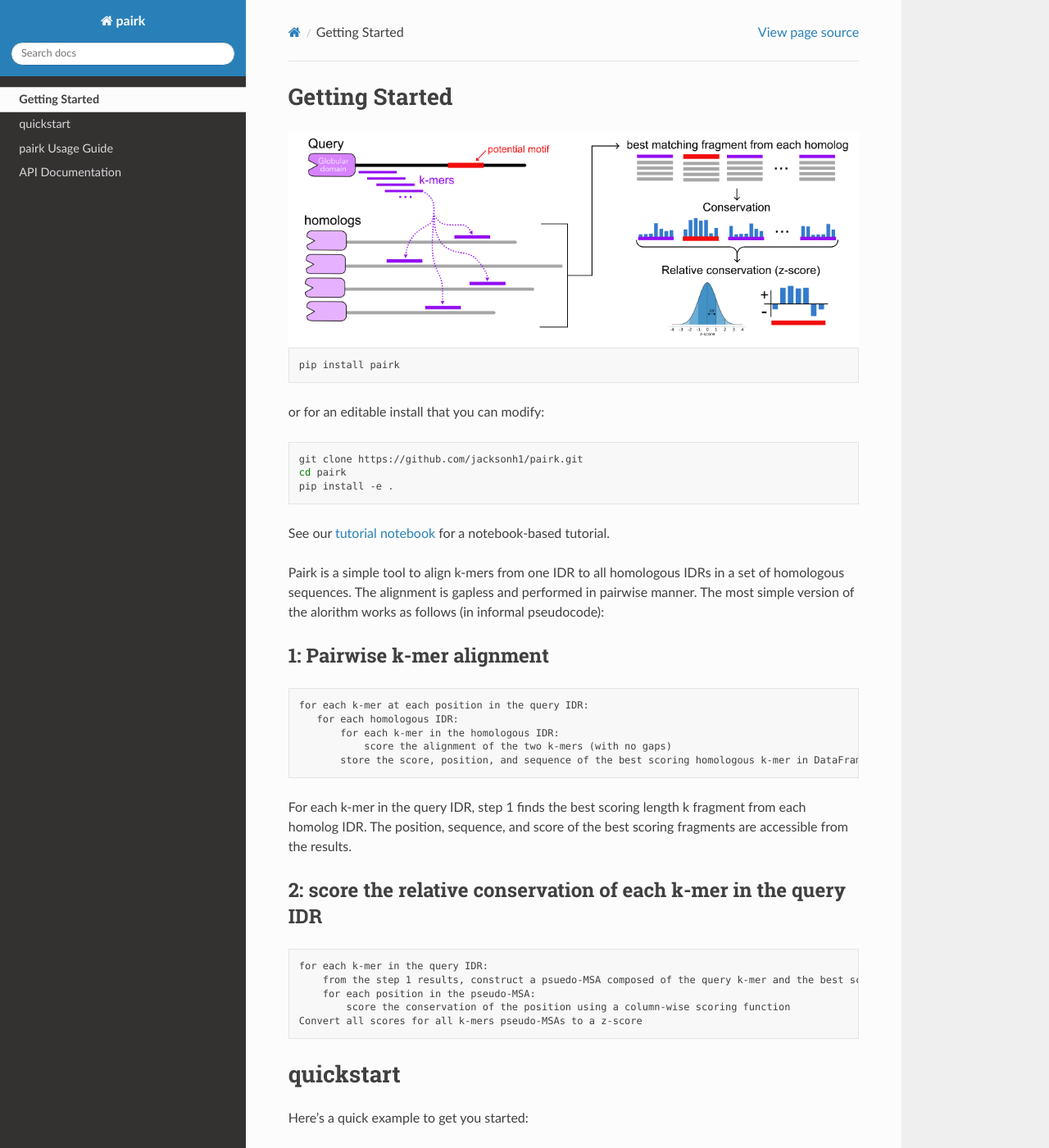
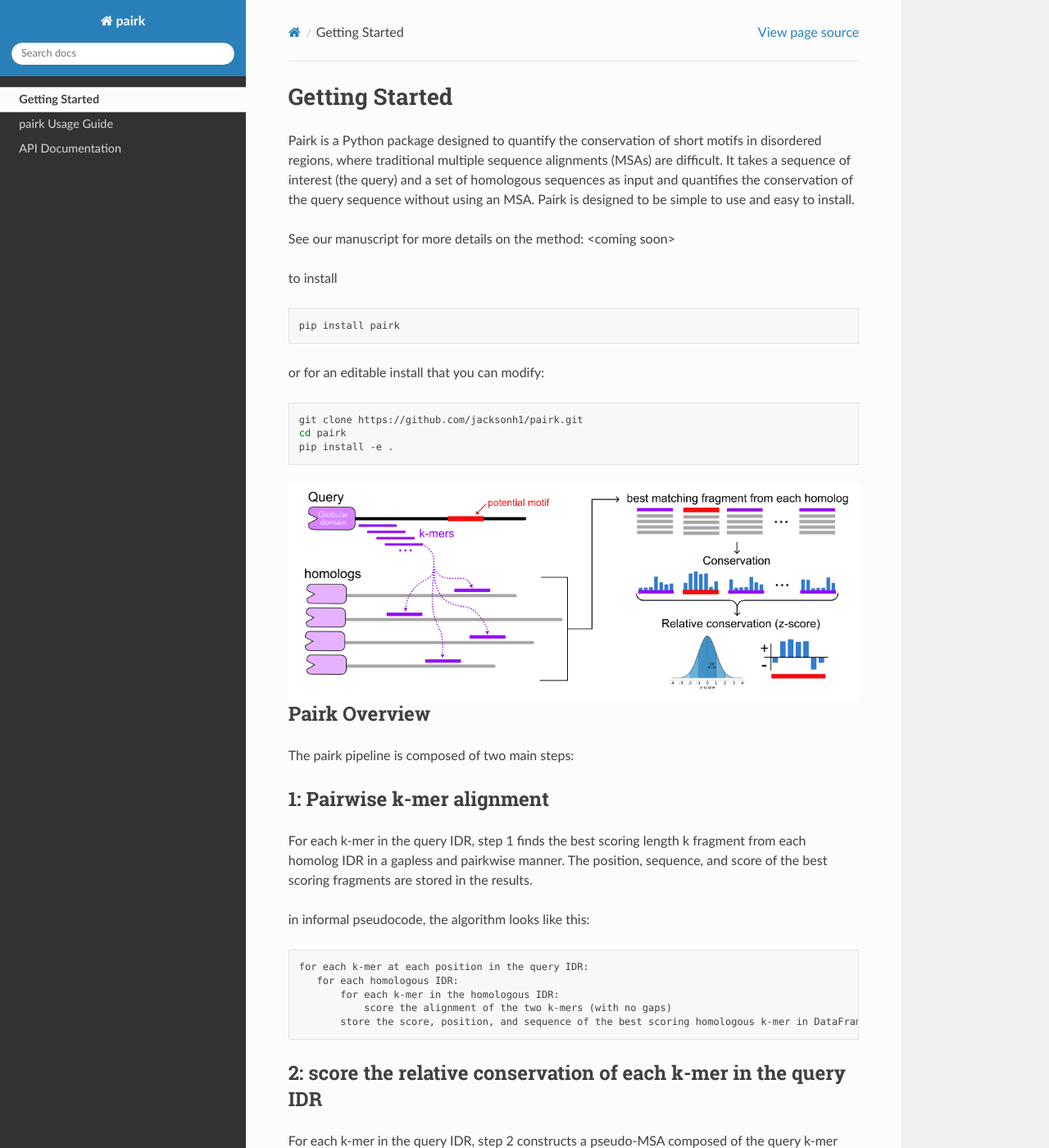
Before and after one commit to jacksonh1/pairk, a Sphinx documentation site: the page built from docs/getting_started.rst, in a window 1280 px wide and 1400 px high. Shown: the whole window at 82% size. Built offline with Sphinx 7.4.7 and the Read the Docs theme 2.0.0, drawn with Linux system fonts in a browser that asks for light colours; the version number could not be read and is left out; some of the changed text lies outside the part shown.

Commit message:
changed getting started page

```diff
--- a/docs/getting_started.rst
+++ b/docs/getting_started.rst
@@ -1,10 +1,11 @@
 Getting Started
 ===============
 
-.. image:: ./images/fragpair_cartoon_v2.png
-    :align: center
-    :width: 800
+Pairk is a Python package designed to quantify the conservation of short motifs in disordered regions, where traditional multiple sequence alignments (MSAs) are difficult. It takes a sequence of interest (the query) and a set of homologous sequences as input and quantifies the conservation of the query sequence without using an MSA. Pairk is designed to be simple to use and easy to install.
 
+See our manuscript for more details on the method: <coming soon>
+
+to install
 
 .. code-block:: bash
 
@@ -20,13 +21,23 @@ or for an editable install that you can modify:
 
 
 
-See our `tutorial notebook <https://github.com/jacksonh1/pairk/blob/main/demo/demo.ipynb>`_ for a notebook-based tutorial.
+.. image:: ./images/fragpair_cartoon_v2.png
+    :align: center
+    :width: 800
 
-Pairk is a simple tool to align k-mers from one IDR to all homologous IDRs in a set of homologous sequences. The alignment is gapless and performed in pairwise manner. The most simple version of the alorithm works as follows (in informal pseudocode):
+
+Pairk Overview
+""""""""""""""
+
+The pairk pipeline is composed of two main steps:
 
 
 1: Pairwise k-mer alignment
 """""""""""""""""""""""""""""""""
+
+For each k-mer in the query IDR, step 1 finds the best scoring length k fragment from each homolog IDR in a gapless and pairkwise manner. The position, sequence, and score of the best scoring fragments are stored in the results.
+
+in informal pseudocode, the algorithm looks like this:
 
 .. code-block:: none
 
@@ -37,11 +48,10 @@ Pairk is a simple tool to align k-mers from one IDR to all homologous IDRs in a
            store the score, position, and sequence of the best scoring homologous k-mer in DataFrames
 
 
-For each k-mer in the query IDR, step 1 finds the best scoring length k fragment from each homolog IDR. The position, sequence, and score of the best scoring fragments are accessible from the results.
-
-
 2: score the relative conservation of each k-mer in the query IDR
 """""""""""""""""""""""""""""""""""""""""""""""""""""""""""""""""""""""
+
+For each k-mer in the query IDR, step 2 constructs a pseudo-MSA composed of the query k-mer and the best scoring k-mers from each homologous IDR. The conservation of each position in the pseudo-MSA is scored using a column-wise scoring function. The scores are then converted to z-scores to give the conservation relative to other residues in the query IDR.
 
 .. code-block:: none
 
@@ -52,9 +62,8 @@ For each k-mer in the query IDR, step 1 finds the best scoring length k fragment
     Convert all scores for all k-mers pseudo-MSAs to a z-score
 
 
-
 quickstart
-==========
+""""""""""
 
 Here's a quick example to get you started:
 
@@ -73,3 +82,10 @@ Here's a quick example to get you started:
 
     # Plot conservation scores
     conservation_results.plot_conservation_mosaic(position=0)
+
+
+see the `usage <https://pairk.readthedocs.io/en/latest/usage.html>`_ page for more details on how to use pairk.
+
+See our `tutorial notebook <https://github.com/jacksonh1/pairk/blob/main/demo/demo.ipynb>`_ for a notebook-based tutorial on how to use pairk.
+
+See the `API documentation <https://pairk.readthedocs.io/en/latest/api.html>`_ for more details on the functions and classes in pairk.
```
Also changed, not shown: 1 other file.
